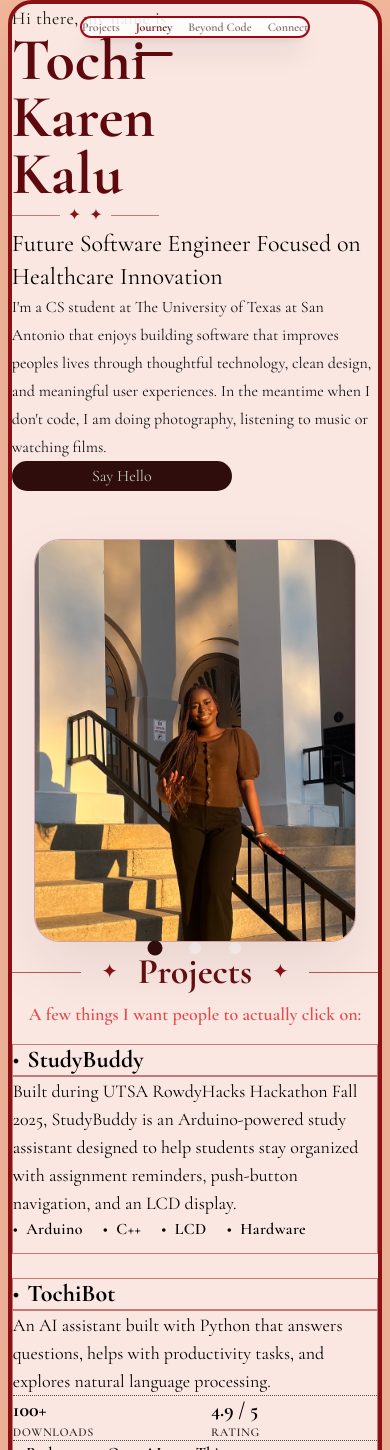
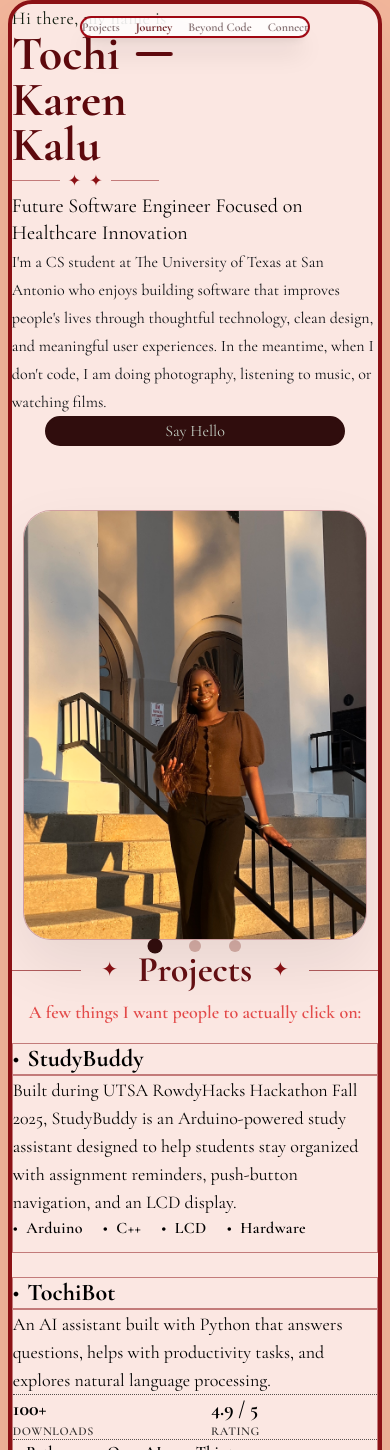
Before and after one commit to Karenkay6/portfolio, a Next.js app: page / in a window 390 px wide. Shown: the top 1450 px of the page. Built offline with nearby package versions, Linux system fonts and the light colour scheme.

Commit message:
Match responsive hero mockup

```diff
--- a/components/Hero.tsx
+++ b/components/Hero.tsx
@@ -7,11 +7,16 @@ export default function Hero() {
         min-h-screen
         px-5
         pb-20
-    pt-28
+        pt-36
+
         sm:px-8
+        sm:pb-24
+        sm:pt-40
+
         lg:min-h-[92vh]
         lg:px-32
         lg:pb-24
+        lg:pt-0
       "
     >
       <div
@@ -19,26 +24,31 @@ export default function Hero() {
           grid
           grid-cols-1
           items-center
-      gap-12
+          gap-16
+
           lg:grid-cols-[52%_48%]
+          lg:items-start
           lg:gap-10
         "
       >
-
-        {/* LEFT SIDE */}
+        {/* TEXT FIRST */}
         <div className="flex justify-center lg:justify-start">
           <div className="w-full max-w-[520px] lg:translate-x-10">
-
-          <p className="text-[#0f1a0d] text-lg tracking-wide mb-5">
+            <p className="mb-5 text-lg tracking-wide text-[#0f1a0d]">
               Hi there, my name is
             </p>
 
-          <h1 className="
-  text-6xl
+            <h1
+              className="
+                text-5xl
                 font-bold
                 leading-[0.95]
+                text-[#5d090d]
+
+                min-[430px]:text-6xl
                 sm:text-7xl
- text-[#5d090d]">
+              "
+            >
               Tochi
               <br />
               Karen
@@ -53,73 +63,86 @@ export default function Hero() {
               <span className="h-px w-12 bg-[#8b1115]/50" />
             </div>
 
-          <h2   className="
-    mt-10
+            <h2
+              className="
+                mt-8
                 max-w-[460px]
-    text-2xl
+                text-xl
                 leading-snug
                 text-[#000000]
+
+                min-[430px]:text-2xl
+
+                sm:mt-10
                 sm:text-3xl
+
                 lg:mt-15
-  ">
+              "
+            >
               Future Software Engineer Focused on Healthcare Innovation
             </h2>
 
-          <p  className="
-    mt-8
+            <p
+              className="
+                mt-7
                 max-w-[460px]
                 text-base
                 leading-7
                 text-[#0e1014]
+
+                sm:mt-8
                 sm:text-lg
                 sm:leading-8
+
                 lg:mt-15
-  ">
-            I'm a CS student at The University of Texas at San Antonio that enjoys
-              building software that improves peoples lives through
-            thoughtful technology, clean design, and meaningful user
-            experiences. In the meantime when I don't code, I am doing photography,
-            listening to music or watching films.
+              "
+            >
+              I&apos;m a CS student at The University of Texas at San Antonio
+              who enjoys building software that improves people&apos;s lives
+              through thoughtful technology, clean design, and meaningful user
+              experiences. In the meantime, when I don&apos;t code, I am doing
+              photography, listening to music, or watching films.
             </p>
 
-          {/* BUTTONS */}
-          <div className="flex gap-5 mt-12">
-
+            <div className="mt-10 flex justify-center lg:mt-12 lg:justify-start">
               <a
                 href="#connect"
                 className="
+                  w-full
+                  max-w-[300px]
+                  rounded-full
                   border-3
+                  border-[#300d0d]
                   bg-[#300d0d]
-                border-[#300d0d]
-                text-[#c2ccc1]
-                px-14
-                py-5
+                  px-10
+                  py-4
+                  text-center
                   text-lg
                   font-medium
-                rounded-full
-                min-w-[220px]
-                text-center
-                rounded-full
-                hover:bg-[#e7dbdb]
-                hover:text-[#300d0d]
+                  text-[#c2ccc1]
                   transition-all
                   duration-300
 
+                  hover:-translate-y-1
+                  hover:bg-[#e7dbdb]
+                  hover:text-[#300d0d]
+
+                  sm:w-auto
+                  sm:min-w-[220px]
+                  sm:px-14
+                  sm:py-5
                 "
               >
                 Say Hello
               </a>
-
+            </div>
           </div>
         </div>
 
-        </div>
-
-               {/* RIGHT SIDE */}
-        <div className="flex justify-center lg:-ml-16 lg:justify-start">
+        {/* SLIDESHOW UNDER TEXT ON MOBILE */}
+        <div className="flex w-full justify-center lg:-ml-16 lg:justify-start">
           <PhotoSlideshow />
         </div>
-
       </div>
     </section>
   );
--- a/components/Navbar.tsx
+++ b/components/Navbar.tsx
@@ -49,6 +49,7 @@ export default function Navbar() {
   }, []);
 
   useEffect(() => {
+    const updateIndicator = () => {
       const element = itemRefs.current[active];
 
       if (!element) return;
@@ -62,10 +63,20 @@ export default function Navbar() {
         transform: `translateX(${elementRect.left - parentRect.left}px)`,
         width: elementRect.width,
       });
+    };
+
+    updateIndicator();
+
+    window.addEventListener("resize", updateIndicator);
+
+    return () => {
+      window.removeEventListener("resize", updateIndicator);
+    };
   }, [active]);
 
   return (
     <nav
+      aria-label="Main navigation"
       className="
         fixed
         left-1/2
@@ -76,7 +87,6 @@ export default function Navbar() {
         sm:top-6
         lg:top-7
       "
-      aria-label="Main navigation"
     >
       <div
         className="
@@ -116,19 +126,6 @@ export default function Navbar() {
             lg:gap-12
           "
         >
-          <span
-  className="
-    absolute
-    -bottom-5
-    h-[4px]
-    rounded-full
-    bg-[#5d090d]
-    transition-all
-    duration-500
-  "
-  style={indicatorStyle}
-/>
-
           {navItems.map((item) => (
             <a
               key={item.id}
@@ -137,7 +134,7 @@ export default function Navbar() {
                 itemRefs.current[item.id] = element;
               }}
               onClick={() => setActive(item.id)}
-              className={`whitespace-nowrap transition-colors duration-300 ${
+              className={`relative z-10 whitespace-nowrap transition-colors duration-300 ${
                 active === item.id
                   ? "text-[#5d090d]"
                   : "text-[#7b6567] hover:text-[#5d090d]"
@@ -146,6 +143,22 @@ export default function Navbar() {
               {item.label}
             </a>
           ))}
+
+          <span
+            aria-hidden="true"
+            className="
+              pointer-events-none
+              absolute
+              -bottom-5
+              left-0
+              h-[4px]
+              rounded-full
+              bg-[#5d090d]
+              transition-[transform,width]
+              duration-500
+            "
+            style={indicatorStyle}
+          />
         </div>
       </div>
     </nav>
--- a/components/PhotoSlideshow.tsx
+++ b/components/PhotoSlideshow.tsx
@@ -23,29 +23,33 @@ export default function PhotoSlideshow() {
 
   return (
     <div className="flex w-full flex-col items-center">
+      {/* PHOTO */}
       <div
         className="
           relative
           aspect-[4/5]
-          w-[88%]
-          max-w-[400px]
+          w-[94%]
+          max-w-[430px]
           overflow-hidden
-          rounded-[26px]
+          rounded-[28px]
           border
           border-[#8b1115]/40
           bg-white
           shadow-[0_25px_60px_rgba(0,0,0,0.08)]
 
-          min-[430px]:w-[86%]
-          min-[430px]:max-w-[440px]
+          min-[430px]:w-[90%]
+          min-[430px]:max-w-[460px]
 
-          sm:max-w-[470px]
-          sm:rounded-[28px]
+          sm:max-w-[500px]
 
-          lg:h-[600px]
-          lg:w-[470px]
+          lg:mt-7
+          lg:h-[560px]
+          lg:w-[430px]
           lg:max-w-none
-          lg:translate-y-5
+
+          xl:mt-8
+          xl:h-[600px]
+          xl:w-[470px]
         "
       >
         {photos.map((photo, index) => (
@@ -61,13 +65,26 @@ export default function PhotoSlideshow() {
               object-cover
               transition-opacity
               duration-1000
-              ${current === index ? "opacity-100" : "opacity-0"}
+              ${
+                current === index
+                  ? "opacity-100"
+                  : "pointer-events-none opacity-0"
+              }
             `}
           />
         ))}
       </div>
 
-      <div className="mt-7 flex gap-7 lg:mt-10">
+      {/* DOTS */}
+      <div
+        className="
+          mt-7
+          flex
+          gap-7
+
+          lg:mt-10
+        "
+      >
         {photos.map((_, index) => (
           <button
             key={index}
@@ -80,10 +97,11 @@ export default function PhotoSlideshow() {
               rounded-full
               transition-all
               duration-300
+
               ${
                 current === index
                   ? "scale-125 bg-[#300d0d]"
-                  : "bg-white/60 hover:bg-white"
+                  : "bg-[#d5aca4] hover:bg-[#8b1115]/60"
               }
             `}
           />
```
Lines whose indentation alone changed are shown as unchanged.
